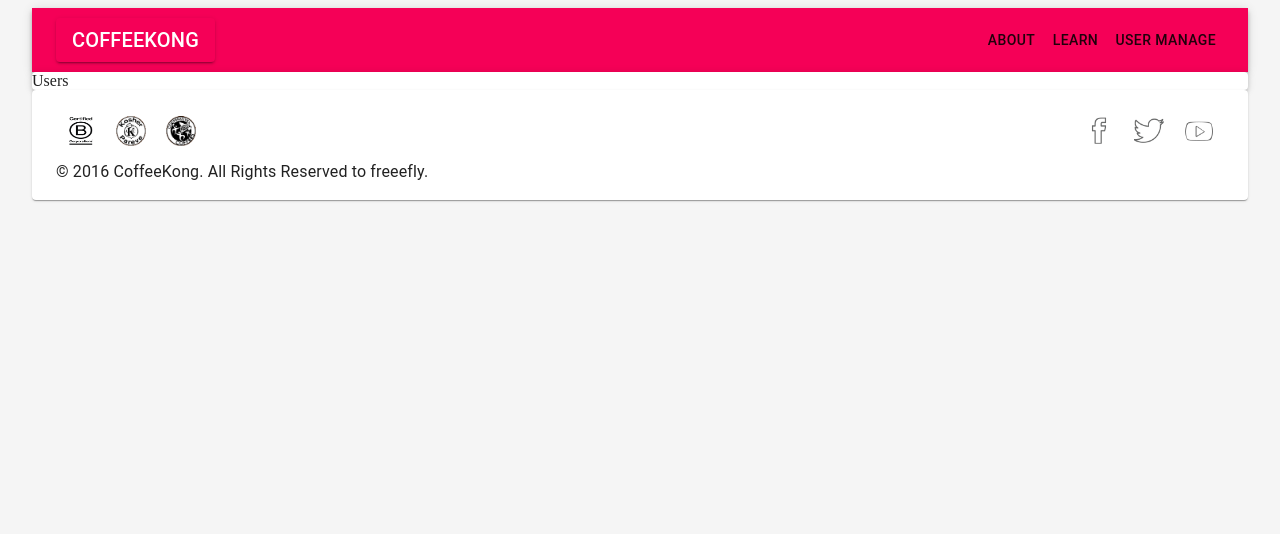
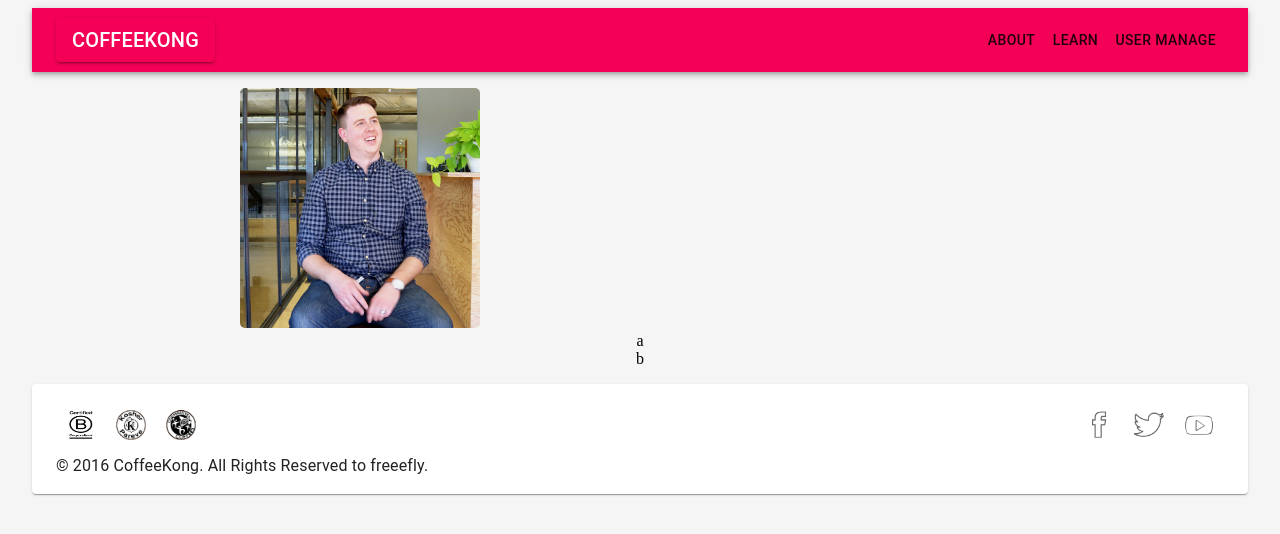
Before and after one commit to Leedeokmu/coffeeKong, a React app in the folder src/main/webapp/front/: page /intro in a window 1280 px wide. Shown: the top 534 px of the page. Built offline with nearby package versions, Linux system fonts and the light colour scheme.

Commit message:
feat : add Intro component
version :1.1.0
resolve :

```diff
--- a/src/main/webapp/front/public/index.html
+++ b/src/main/webapp/front/public/index.html
@@ -26,10 +26,9 @@
       Learn how to configure a non-root public URL by running `npm run build`.
     -->
 
-    <title>React App</title>
+    <title>Welcome To Coffeekong! :)</title>
   </head>
   <body>
-    <noscript>You need to enable JavaScript to run this app.</noscript>
     <div id="root"></div>
     <!--
       This HTML file is a template.
--- a/src/main/webapp/front/src/App.tsx
+++ b/src/main/webapp/front/src/App.tsx
@@ -6,6 +6,7 @@ import {Route, Switch} from "react-router-dom";
 import Users from "./components/Users";
 import Container from "@material-ui/core/Container";
 import {GlobalStyle} from "./GlobalStyle";
+import IntroContainer from "./containers/IntroContainer";
 
 
 const App = () => {
@@ -16,11 +17,11 @@ const App = () => {
                 <Header/>
                 <Switch>
                     <Route exact={true} path={"/"} component={HomeContainer}/>
+                    <Route path={"/intro"} component={IntroContainer}/>
+                    <Route path={"/location"} component={Users}/>
+                    <Route path={"/contact"} component={Users}/>
                     <Route path={"/learn"} component={Users}/>
                     <Route path={"/users"} component={Users}/>
-                    <Route path={"/intro"} component={Users}/>
-                    <Route path={"/location"} component={Users}/>
-                    <Route path={"/contact"} component={Users}/>
                 </Switch>
                 <Footer/>
             </Container>
--- a/src/main/webapp/front/src/components/HomeComponent.tsx
+++ b/src/main/webapp/front/src/components/HomeComponent.tsx
@@ -152,8 +152,7 @@ const HomeComponent = () => {
     const classes: ClassNameMap = useStyles();
 
     return (
-        <div className={classes.content}>
-            <Grid container justify="center">
+        <Grid container justify="center" className={classes.content}>
             <Grid item className={classes.grid}>
                 <CoffeeCarousel images={carouselImages}/>
             </Grid>
@@ -166,7 +165,6 @@ const HomeComponent = () => {
                 ))}
             </Grid>
         </Grid>
-        </div>
     )
 }
 export default HomeComponent;
--- /dev/null
+++ b/src/main/webapp/front/src/components/IntroComponent.tsx
@@ -0,0 +1,38 @@
+import React from "react"
+import Grid from "@material-ui/core/Grid";
+import {StylesHook} from "@material-ui/styles/makeStyles";
+import {ClassNameMap, StyleRules, Styles} from "@material-ui/styles/withStyles";
+import {createStyles, makeStyles, Theme} from "@material-ui/core";
+
+const useStyles: StylesHook<Styles<Theme, {}, string>> = makeStyles((theme: Theme): StyleRules =>
+    createStyles({
+        content: {
+            ...theme.mixins.gutters(),
+            paddingTop: theme.spacing(2),
+            paddingBottom: theme.spacing(2),
+        },
+        happyFace: {
+            width: '30%',
+            height: '30%',
+            borderRadius: "5px"
+        }
+    })
+);
+
+const IntroComponent = () => {
+    const classes: ClassNameMap = useStyles();
+    return (
+        <Grid container direction={"column"} alignItems={"center"} className={classes.content}>
+            <Grid item>
+                <img src="img/happy.jpg" alt="Happy Face!" className={classes.happyFace}/>
+            </Grid>
+            <Grid item>
+                a
+            </Grid>
+            <Grid item>
+                b
+            </Grid>
+        </Grid>
+    );
+}
+export default IntroComponent;
--- /dev/null
+++ b/src/main/webapp/front/src/containers/IntroContainer.tsx
@@ -0,0 +1,9 @@
+import React from "react"
+import IntroComponent from "../components/IntroComponent";
+
+const IntroContainer = () => {
+    return (
+        <IntroComponent/>
+    )
+}
+export default IntroContainer;
```
Lines whose indentation alone changed are shown as unchanged.
